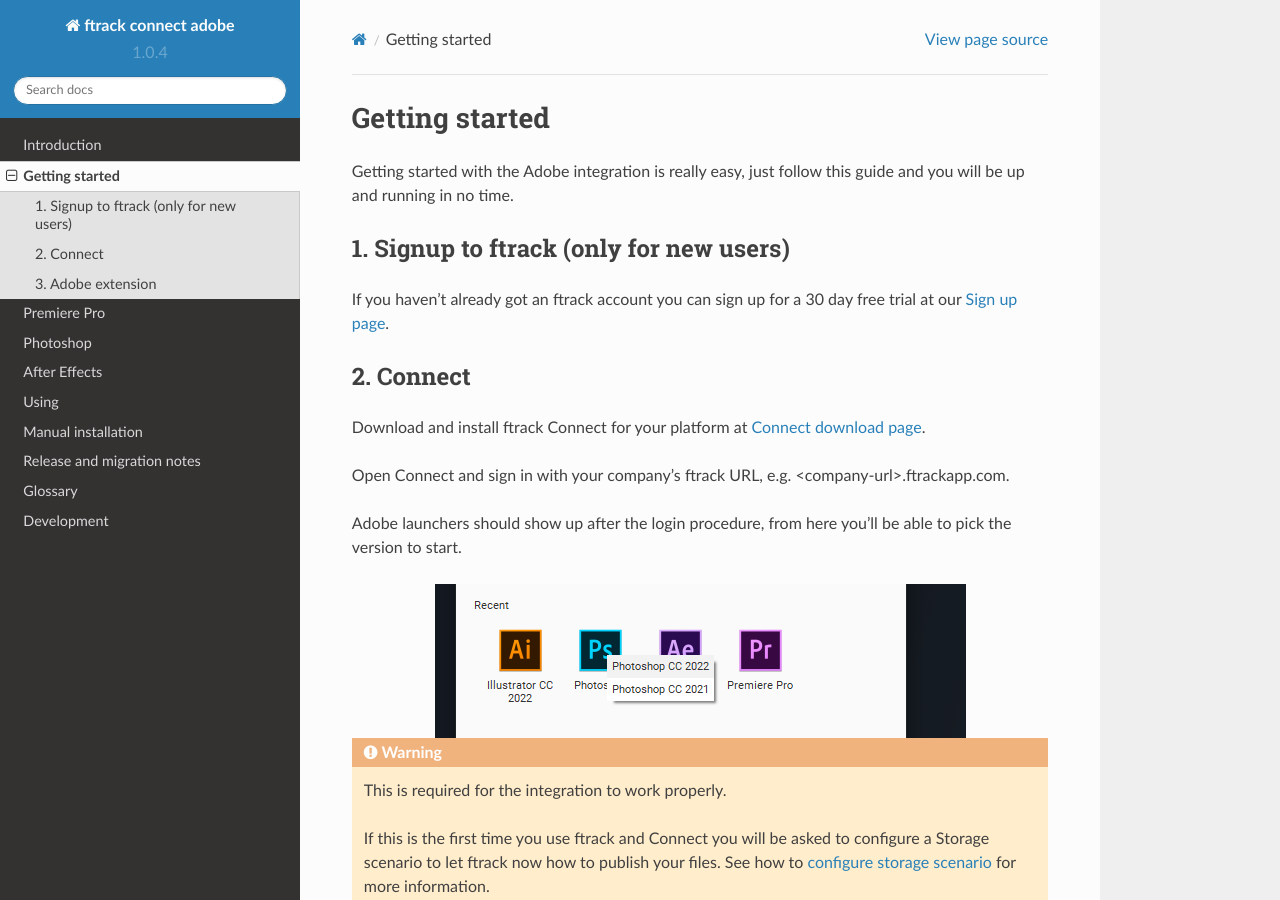
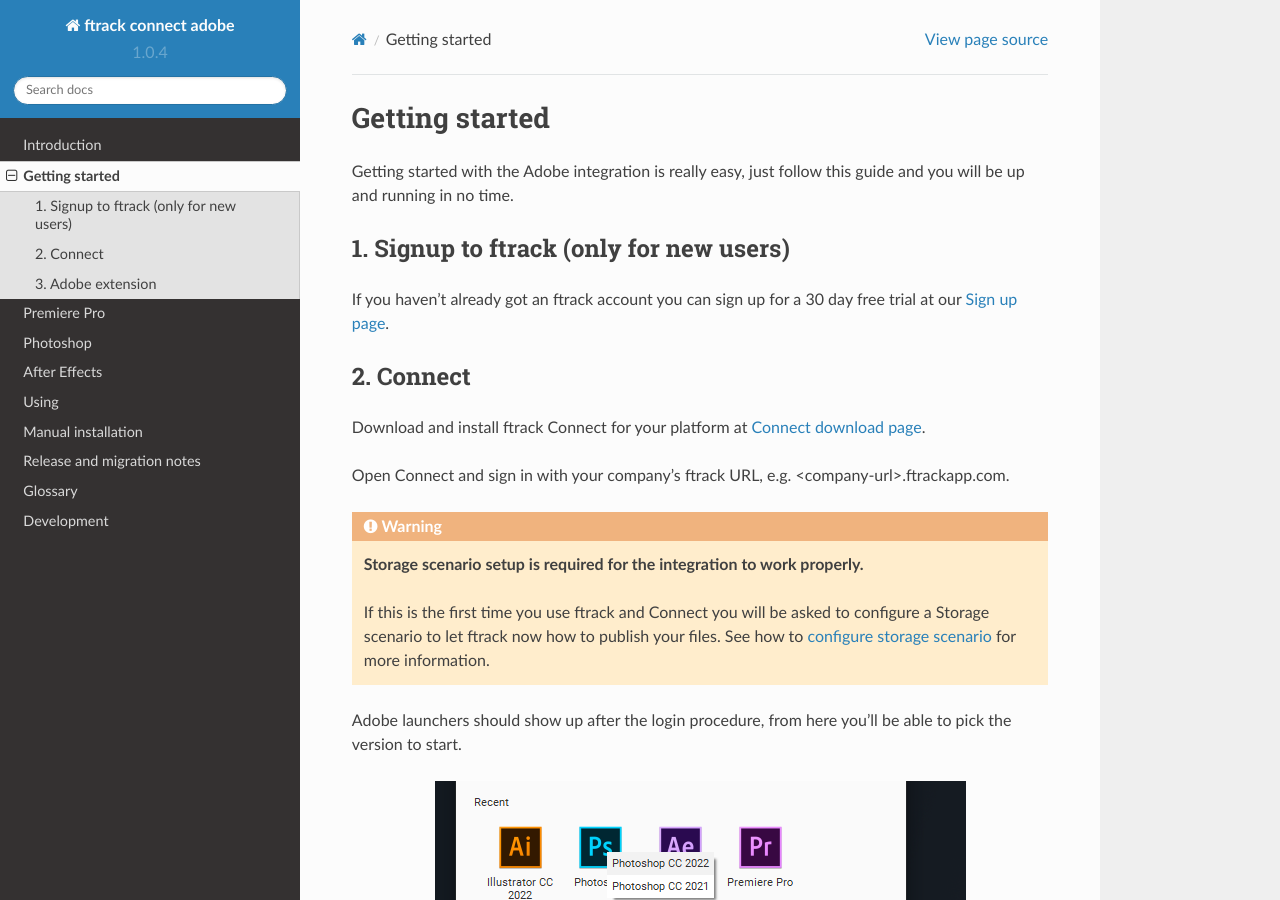
Before and after one commit to ftrackhq/ftrack-connect-spark-adobe, a Sphinx documentation site: the page built from doc/getting_started.rst, in a window 1280 px wide and 900 px high. Built offline with Sphinx 7.4.7 and the Read the Docs theme 2.0.0, drawn with Linux system fonts in a browser that asks for light colours.

Commit message:
update getting started page

```diff
--- a/doc/getting_started.rst
+++ b/doc/getting_started.rst
@@ -19,26 +19,27 @@ free trial at our `Sign up page <https://www.ftrack.com/signup>`_.
 2. Connect
 ----------
 
+
 Download and install ftrack Connect for your platform at
 `Connect download page <https://www.ftrack.com/portfolio/connect>`_.
 
 Open Connect and sign in with your company's ftrack URL, e.g.
 <company-url>.ftrackapp.com.
 
-Adobe launchers should show up after the login procedure, from here you'll be able to pick the version to start.
-
-.. figure:: /image/connect_adobe_integrations.png
-   :align: center
-
 .. warning::
 
-    This is required for the integration to work properly.
+    **Storage scenario setup is required for the integration to work properly.**
 
     If this is the first time you use ftrack and Connect you will be asked to
     configure a Storage scenario to let ftrack now how to publish your files.
     See how to `configure storage scenario <https://help.ftrack.com/en/articles/1040436-configuring-file-storage>`_ for more
     information.
 
+
+Adobe launchers should show up after the login procedure, from here you'll be able to pick the version to start.
+
+.. figure:: /image/connect_adobe_integrations.png
+   :align: center
 
 
 
```
